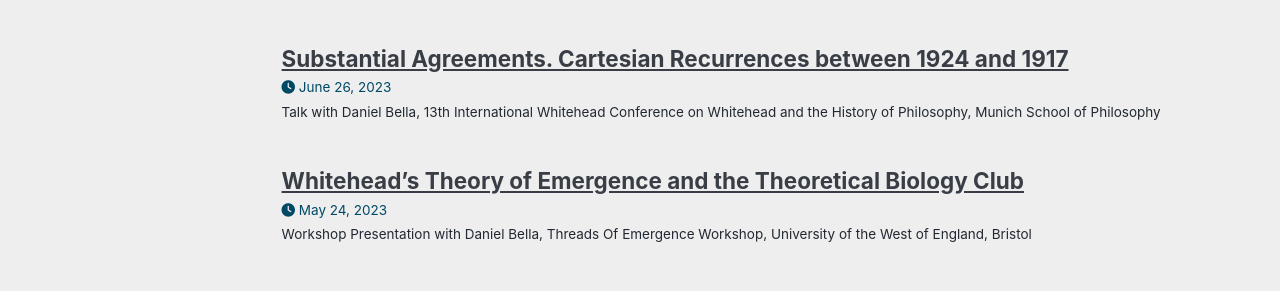
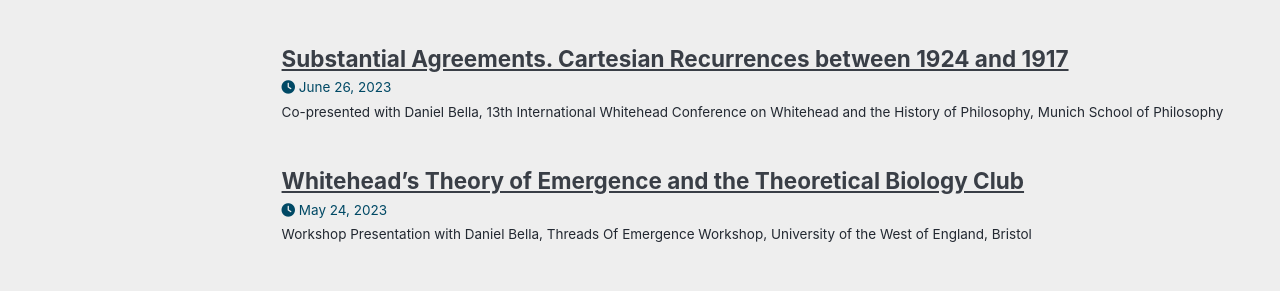
Before and after one commit to milanstuermer/milanstuermer.github.io, a Jekyll site: the page built from _pages/talks.html, in a window 1280 px wide and 900 px high, scrolled down 714 px. Shown: the part 156-447 px from the top of the window. Built offline with Jekyll 4.4.1, drawn with Linux system fonts in a browser that asks for light colours; a script that is not in the unit is left out.

Commit message:
Update 2023-substantial-agreements.md

```diff
--- a/_talks/2023-substantial-agreements.md
+++ b/_talks/2023-substantial-agreements.md
@@ -2,7 +2,7 @@
 title: "Substantial Agreements. Cartesian Recurrences between 1924 and 1917"
 collection: talks
 category: "talk"
-type: "Talk with Daniel Bella"
+type: "Co-presented with Daniel Bella"
 permalink: /talks/2023-substantial-agreements
 venue: "13th International Whitehead Conference on Whitehead and the History of Philosophy"
 date: 2023-06-26
```
